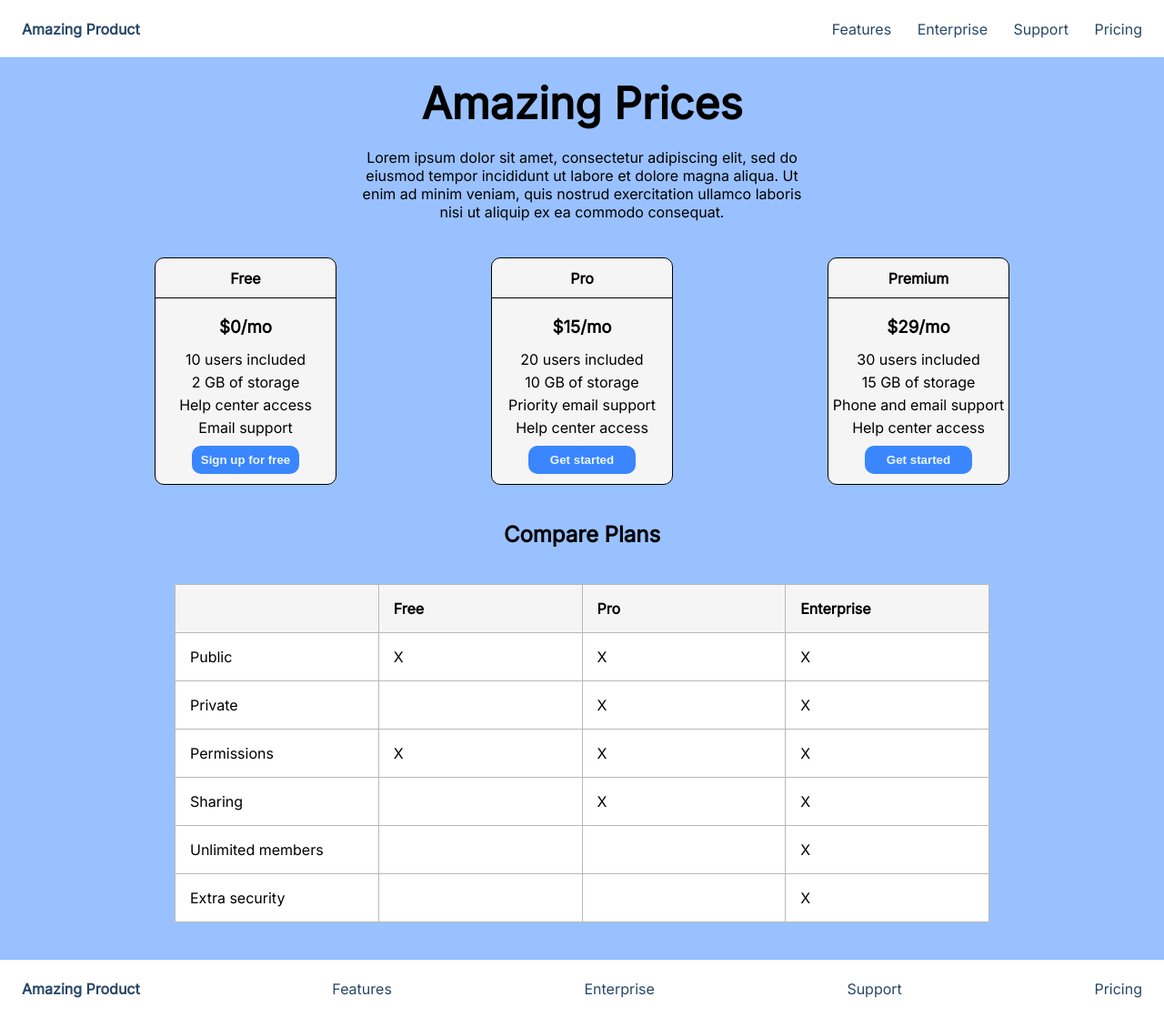
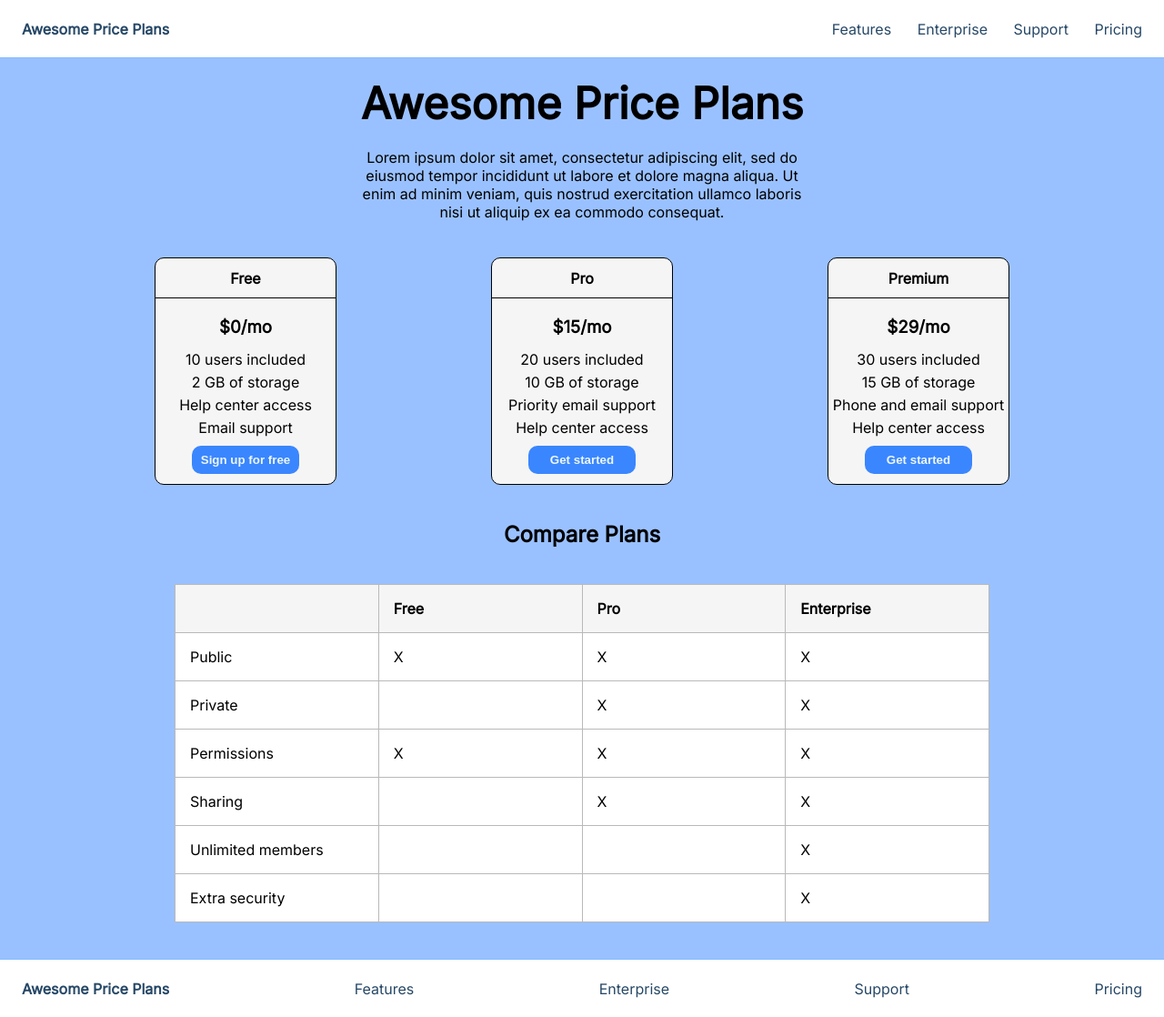
Before and after one commit to MellowPhi/awesome-prices, a plain HTML site: page src/index.html in a window 1280 px wide. Shown: the whole page at 91% size. Drawn offline with Linux system fonts and the light colour scheme.

Commit message:
rename product to awesome prices

```diff
--- a/src/index.html
+++ b/src/index.html
@@ -2,12 +2,12 @@
 <html lang="en">
 <head>
     <meta charset="UTF-8">
-    <title>Document</title>
+    <title>Awesome Price Plans</title>
     <link rel="stylesheet" href="style.css"/>
 </head>
 <body>
 <header>
-    <a id="nav-brand">Amazing Product</a>
+    <a id="nav-brand">Awesome Price Plans</a>
     <nav>
         <a id="nav-features">Features</a>
         <a id="nav-enterprise">Enterprise</a>
@@ -18,7 +18,7 @@
 
 <main>
     <section id="card-description-section">
-    <h1>Amazing Prices</h1>
+    <h1>Awesome Price Plans</h1>
     <p>Lorem ipsum dolor sit amet, consectetur adipiscing elit, sed do eiusmod
         tempor incididunt ut labore et dolore magna aliqua. Ut enim ad minim veniam,
         quis nostrud exercitation ullamco laboris nisi ut aliquip ex ea commodo consequat.
@@ -122,7 +122,7 @@
 </main>
 
 <footer>
-    <a>Amazing Product</a>
+    <a>Awesome Price Plans</a>
     <a>Features</a>
     <a>Enterprise</a>
     <a>Support</a>
```
